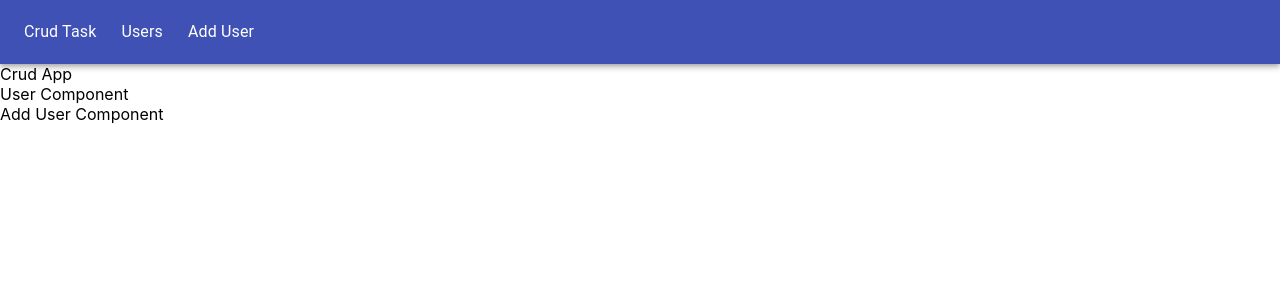
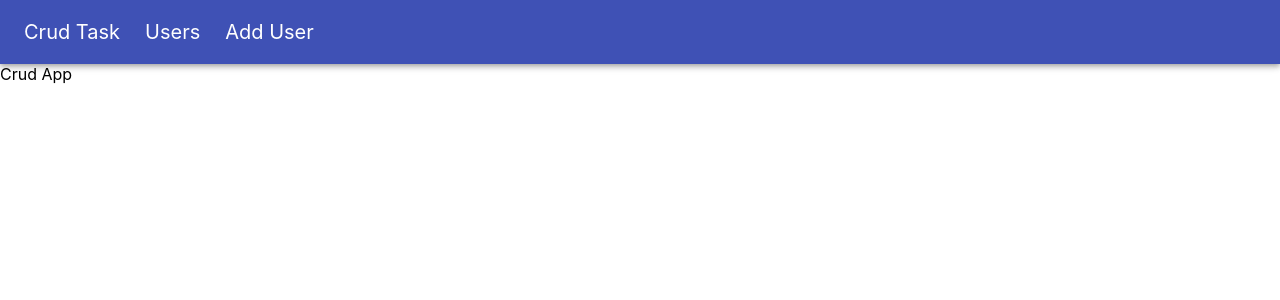
Before and after one commit to khawarqureshi/crud-app, a React (Create React App) app: page / in a window 1280 px wide. Shown: the top 300 px of the page. Built offline with nearby package versions, Linux system fonts and the light colour scheme.

Commit message:
implement routing using react-router-dom v6

```diff
--- a/package.json
+++ b/package.json
@@ -9,6 +9,7 @@
     "@testing-library/user-event": "^13.5.0",
     "react": "^17.0.2",
     "react-dom": "^17.0.2",
+    "react-router-dom": "^6.2.1",
     "react-scripts": "5.0.0",
     "web-vitals": "^2.1.3"
   },
--- a/src/App.js
+++ b/src/App.js
@@ -1,16 +1,21 @@
+import { BrowserRouter, Route, Routes } from "react-router-dom";
 import AddUser from "./components/AddUser";
 import Home from "./components/Home";
 import Navbar from "./components/Navbar";
+import NotFound from "./components/NotFound";
 import Users from "./components/Users";
 
 function App() {
   return (
-    <div className="App">
+    <BrowserRouter>
       <Navbar />
-      <Home />
-      <Users />
-      <AddUser />
-    </div>
+      <Routes>
+        <Route path="/" element={<Home />} />
+        <Route path="/users" element={<Users />} />
+        <Route path="/adduser" element={<AddUser />} />
+        <Route path="*" element={<NotFound />} />
+      </Routes>
+    </BrowserRouter>
   );
 }
 
--- a/src/components/Navbar.js
+++ b/src/components/Navbar.js
@@ -1,8 +1,12 @@
-import { AppBar, Toolbar, Typography, makeStyles } from "@material-ui/core";
+import { AppBar, Toolbar, makeStyles } from "@material-ui/core";
+import { NavLink } from "react-router-dom";
 
 const useStyle = makeStyles({
   navbarItems: {
+    color: "#ffffff",
     marginRight: 25,
+    textDecoration: "none",
+    fontSize: 20,
   },
 });
 
@@ -11,15 +15,15 @@ const Navbar = () => {
   return (
     <AppBar position="static">
       <Toolbar>
-        <Typography className={style.navbarItems} component="h2">
+        <NavLink className={style.navbarItems} to="/">
           Crud Task
-        </Typography>
-        <Typography className={style.navbarItems} component="h2">
+        </NavLink>
+        <NavLink className={style.navbarItems} to="users">
           Users
-        </Typography>
-        <Typography className={style.navbarItems} component="h2">
+        </NavLink>
+        <NavLink className={style.navbarItems} to="adduser">
           Add User
-        </Typography>
+        </NavLink>
       </Toolbar>
     </AppBar>
   );
--- /dev/null
+++ b/src/components/NotFound.js
@@ -0,0 +1,24 @@
+import notFound from "../assets/images/NotFound.jpg";
+import { Link } from "react-router-dom";
+import { makeStyles } from "@material-ui/core";
+
+const useStyle = makeStyles({
+  imgStyle: {
+    width: "30%",
+    margin: "80px 0 0 35%",
+  },
+});
+
+const NotFound = () => {
+  const style = useStyle();
+  return (
+    <>
+      <div>
+        <Link to="/">Go to Home</Link>
+      </div>
+      <img className={style.imgStyle} src={notFound} alt="not found" />;
+    </>
+  );
+};
+
+export default NotFound;
```
Also changed, not shown: src/assets/images/NotFound.jpg (added), 1 other file (tests, documents, lock files or other folders).
